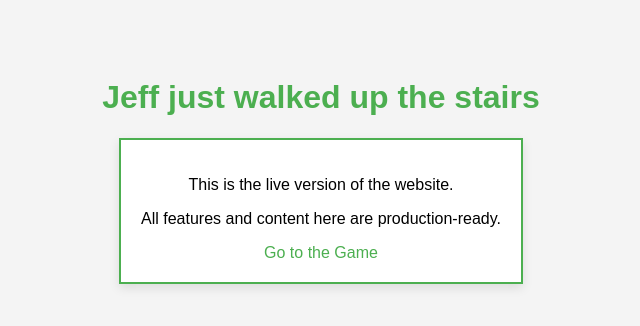
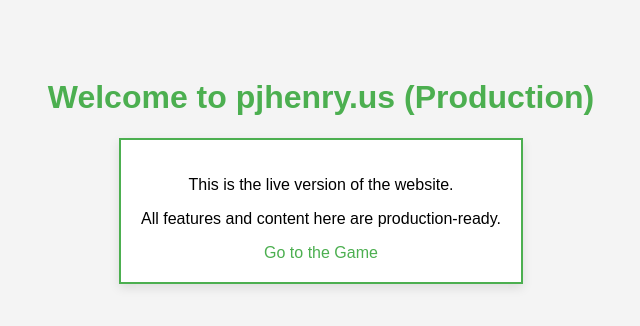
Before and after one commit to zidelen/Chess-Online, a plain HTML site: page index.html in a window 1280 px wide. Shown: the whole page, without its empty margins (319-959 px from the left). Drawn offline with Linux system fonts and the light colour scheme.

Commit message:
Final Main Test

```diff
--- a/index.html
+++ b/index.html
@@ -29,7 +29,7 @@
 </head>
 <body>
 
-    <h1>Jeff just walked up the stairs</h1>
+    <h1>Welcome to pjhenry.us (Production)</h1>
     <div class="content">
         <p>This is the live version of the website.</p>
         <p>All features and content here are production-ready.</p>
```
